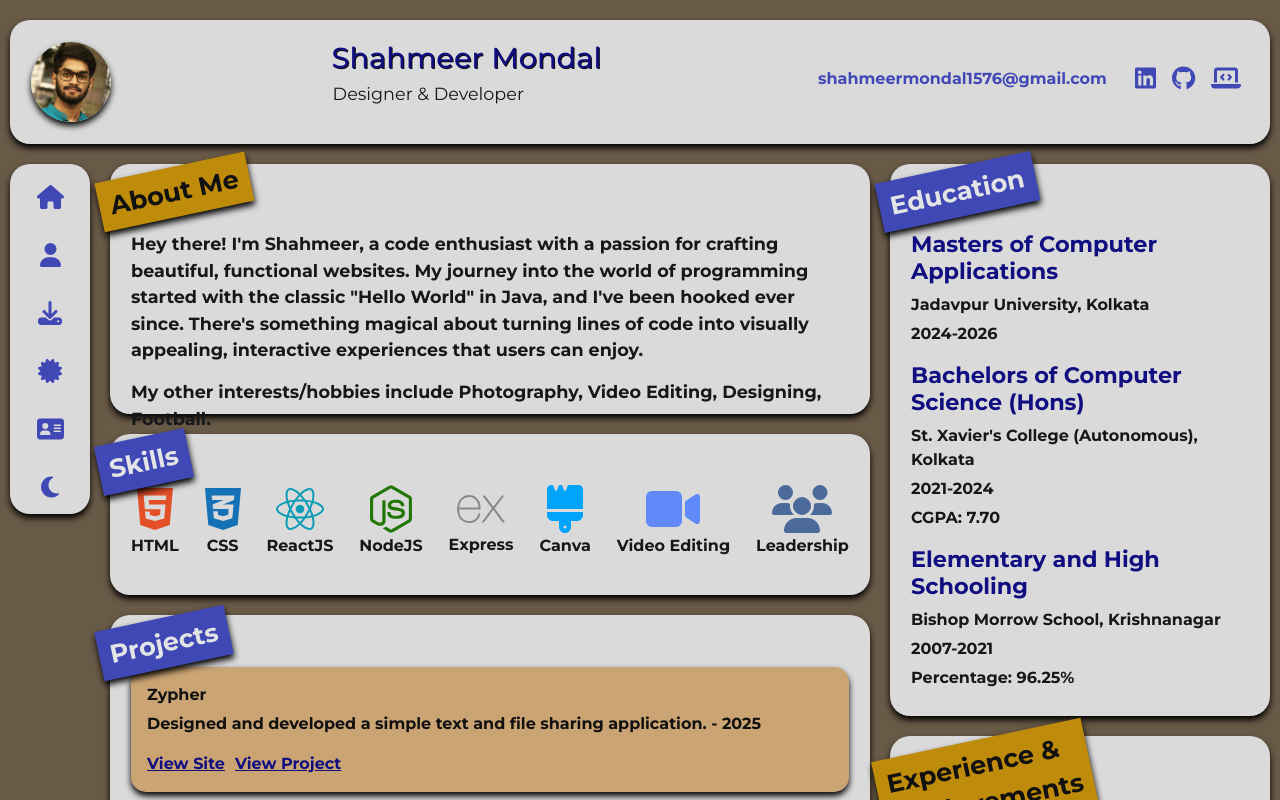
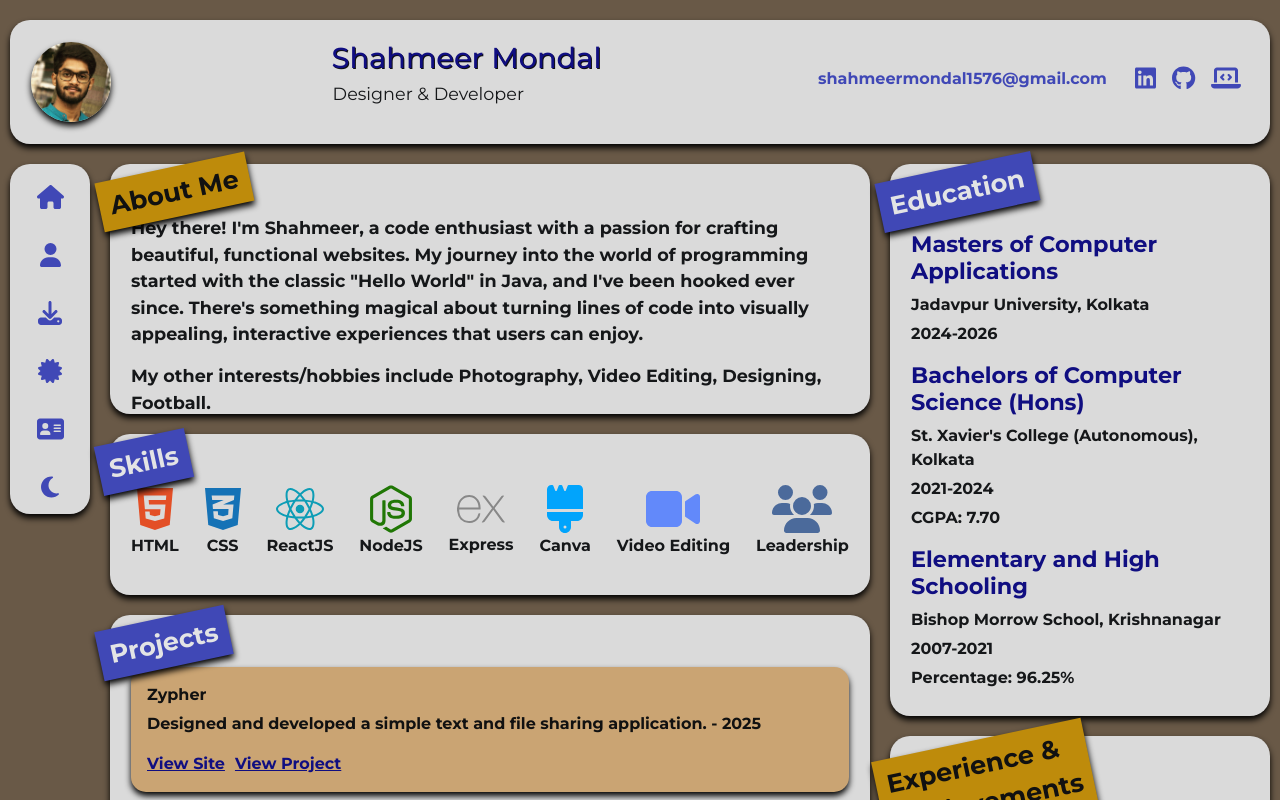
Before and after one commit to Shahmeer24/msam, a React (Vite) app: page / in a window 1280 px wide. Shown: the top 800 px of the page. Built offline with nearby package versions, Linux system fonts and the light colour scheme; a web font is replaced by a local one.

Commit message:
Update totalStyling.module.css

```diff
--- a/src/totalStyling.module.css
+++ b/src/totalStyling.module.css
@@ -251,7 +251,7 @@ button {
 }
 
 .aboutMeContent p {
-    margin-top: 1rem;
+    /*margin-top: 1rem;*/
     overflow-y: auto;
 
 }
```
